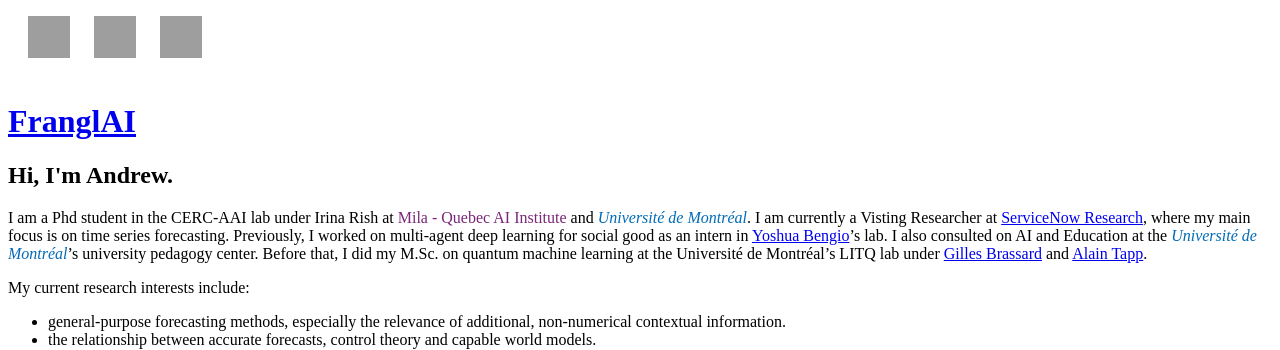
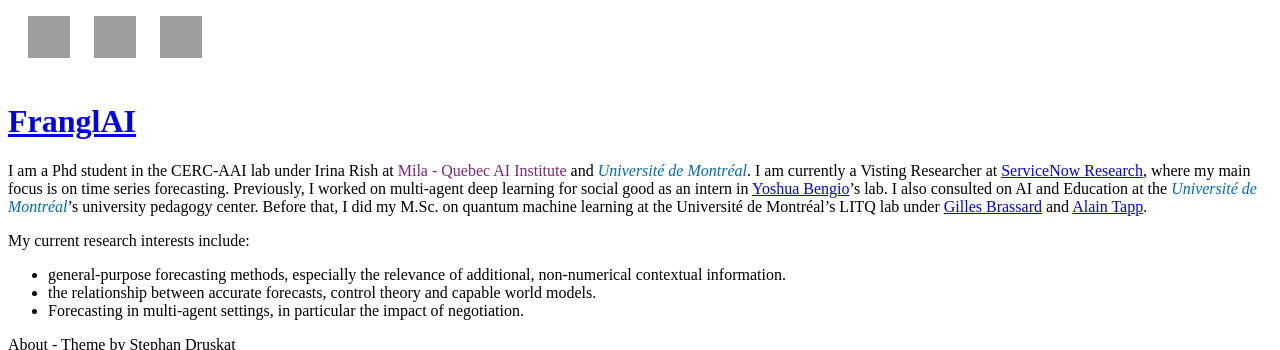
Before and after one commit to AndrewRWilliams/AndrewRWilliams.github.io, a Jekyll site: the page built from index.md, in a window 1280 px wide, cut to the strip 112-462 px from the top of the page. Built offline with Jekyll 4.4.1, drawn with Linux system fonts in a browser that asks for light colours; grey boxes are pictures that could not be loaded.

Commit message:
try to change the forecasting html

```diff
--- a/_config.yml
+++ b/_config.yml
@@ -2,7 +2,6 @@
 title: FranglAI
 # Whether the header (with large title and subtitle) should be displayed
 header: true
-subtitle: Hi, I'm Andrew.
 author: Theme by Stephan Druskat
 email: williams.andrew1305 [at] gmail [dot] com
 description: Hi, I'm Andrew.
```
Also changed, not shown: 2 other files.
